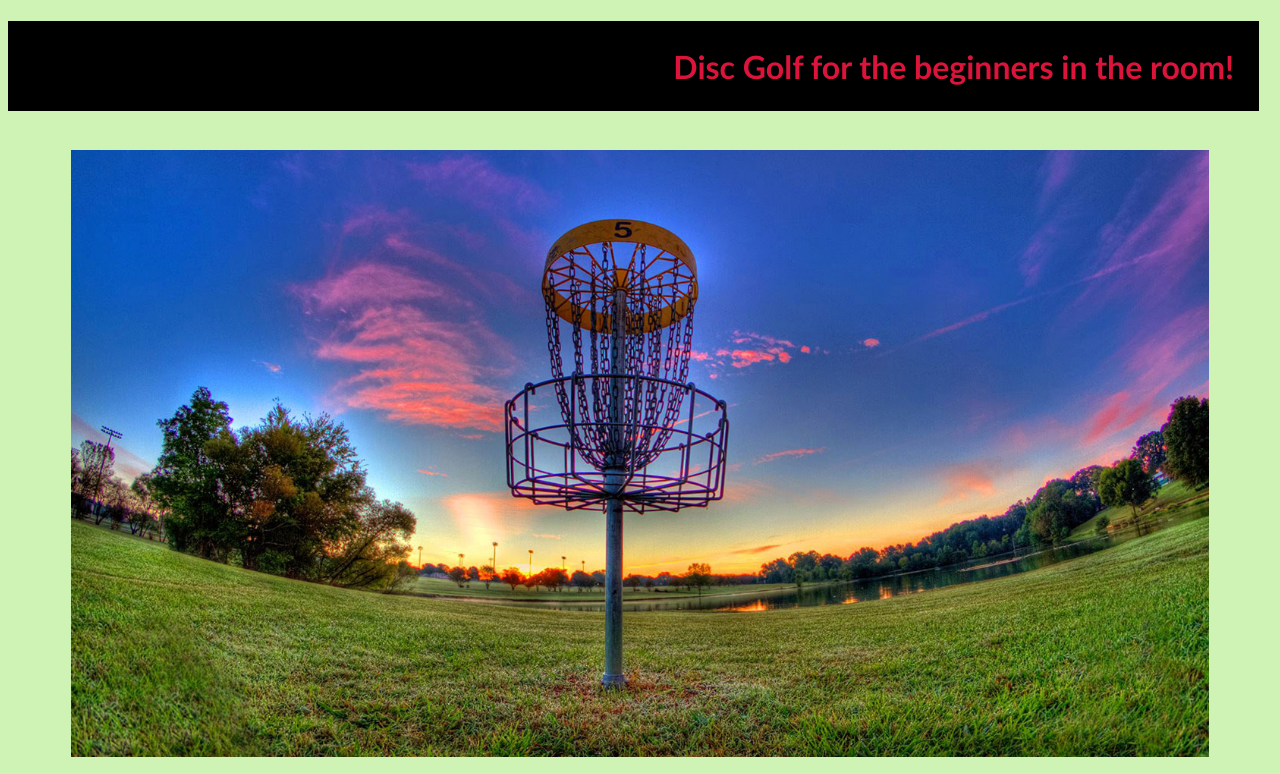
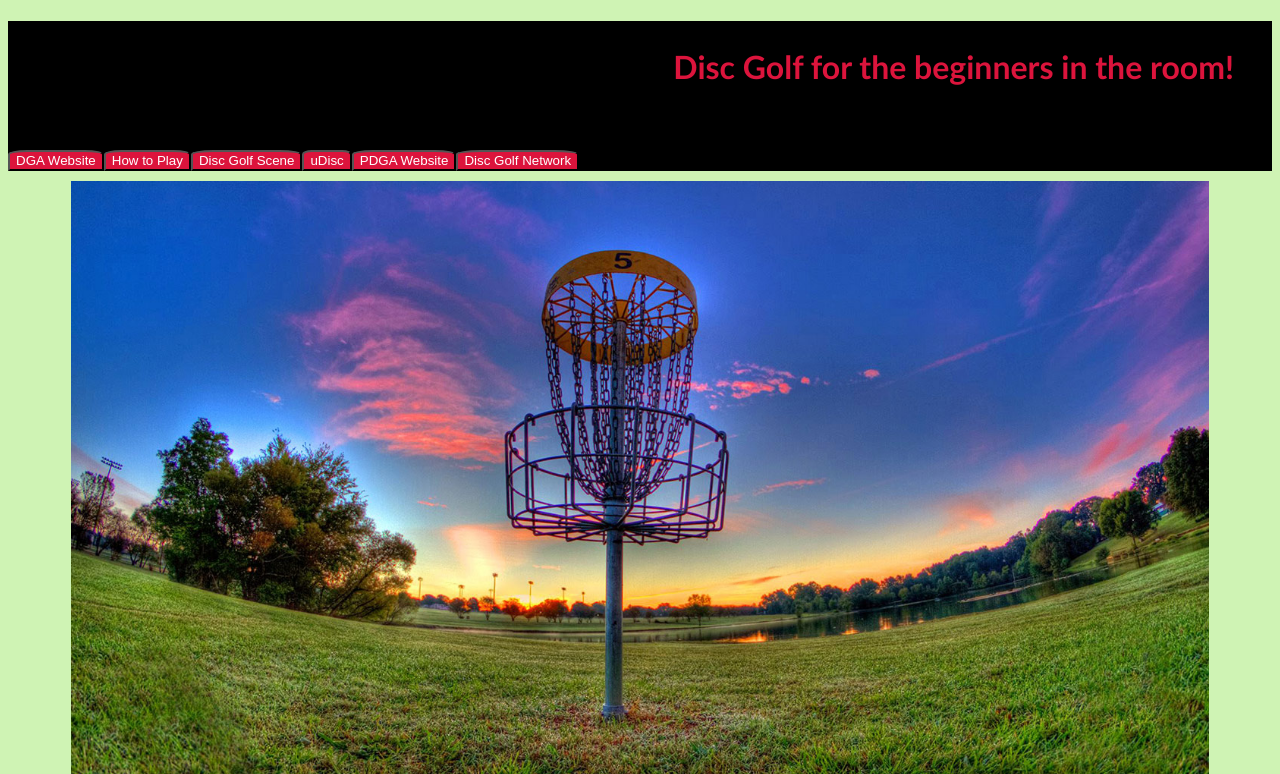
Before and after one commit to mlenda000/js-assignment-4-html-me-something-mlenda000, a website: page index.html in a window 1280 px wide. Shown: the top 774 px of the page. Drawn offline with Linux system fonts and the light colour scheme.

Commit message:
updated link bar

```diff
--- a/index.html
+++ b/index.html
@@ -5,7 +5,8 @@
       <link rel = "stylesheet" type = "text/css" href = "styles.css" />
    </head>
    <body>
-      <Header id="mainHeading"><H1 class="head">Disc Golf for the beginners in the room!</H1><br>
+      <div><Header id="mainHeading"><H1 class="head">Disc Golf for the beginners in the room!</H1><br><a class='links' href='https://discgolf.com/disc-golf-education-development/how-to-play-disc-golf/'><button>DGA Website</button></a><a class='links' href='https://www.youtube.com/watch?v=T7Buk1Hn8jM'><button>How to Play</button></a><a class='links' href='https://www.discgolfscene.com/'><button>Disc Golf Scene</button></a><a class='links' href='https://udisc.com/'><button>uDisc</button></a><a class='links' href='https://www.pdga.com/'><button>PDGA Website</button></a><a class='links' href='https://www.discgolfnetwork.com/'><button>Disc Golf Network</button></a></Header></div>
+
       <img src='images/targets-header.jpg' id="topImage"></Header>
       <Main>
          <Article id="article"><h2 class="head">What Is Disc Golf?</h2>
--- a/styles.css
+++ b/styles.css
@@ -34,12 +34,11 @@ img{
     text-align: center;
     margin-left:auto;
     margin-right:auto;
-    margin-top: 0;
+    margin-top: 10px;
 }
 h1{
     font-family: 'Gill Sans', 'Gill Sans MT', Calibri, 'Trebuchet MS', sans-serif;
     background-color: black;
-    position: relative;
     width:95%;
     top: 0%;
     text-align: right;
@@ -56,3 +55,20 @@ footer{
 a{
    color:black;
 }
+.links{
+    width:100%;
+    display: inline;
+    margin: 0;
+    /* background-color: black; */
+
+
+}
+div{
+    background-color: black;
+}
+button{
+    display: inline-block;
+    color:white;
+    background-color: crimson;
+    border-radius: 20% 20% 0 0;
+}
```
